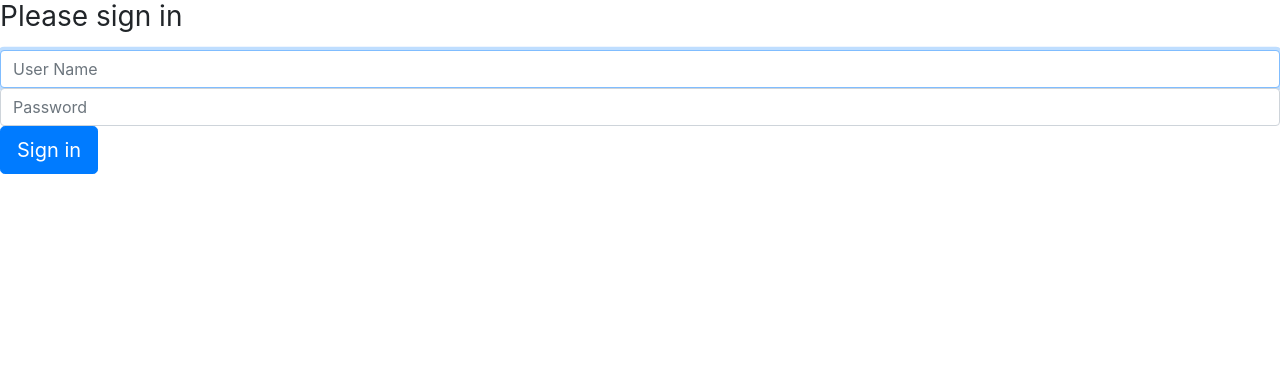
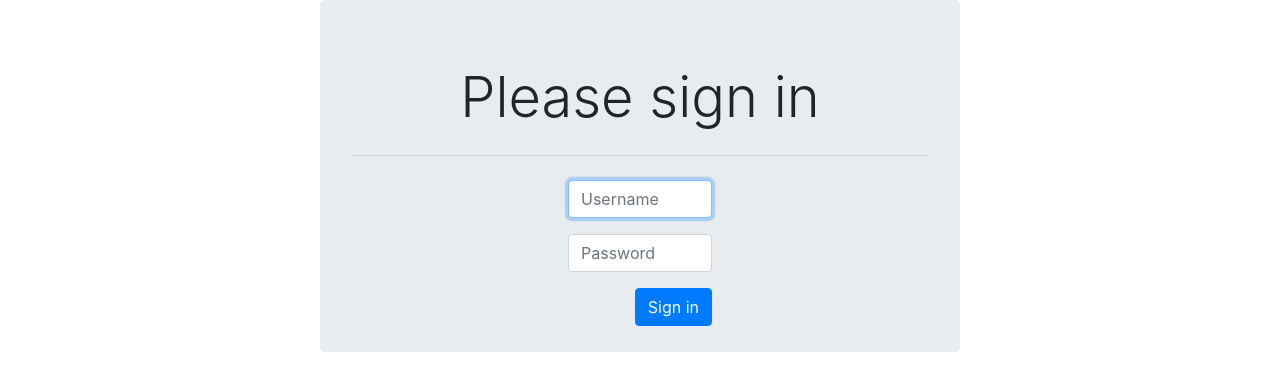
Before and after one commit to EliasVdd/webandmobile-individueleopdracht-EliasVandendriesche, a Symfony app: template Werkpakket 3/werkpakket3/templates/security/login.html.twig in a window 1280 px wide. Shown: the top 391 px of the page. Run offline with Twig, Linux system fonts and the light colour scheme; the template is opened without the code that fills it, so the values that code supplies are empty; some libraries are stand-ins or nearby versions.

Commit message:
Add login page layout

```diff
--- a/Werkpakket 3/werkpakket3/templates/security/login.html.twig
+++ b/Werkpakket 3/werkpakket3/templates/security/login.html.twig
@@ -3,22 +3,36 @@
 {% block title %}Log in!{% endblock %}
 
 {% block body %}
+<style>
+    .jumbotron {
+        max-width: 50%;
+    }
+
+    form {
+        max-width: 25%;
+    }
+</style>
+
+<div align="center">
+    <div class="jumbotron">
+        <h1 class="display-4">Please sign in</h1>
+        <hr class="my-4"/>
         <form method="post" action="{{ path('checkroute') }}">
             {% if error %}
                 <div class="alert alert-danger">{{ error.messageKey|trans(error.messageData, 'security') }}</div>
             {% endif %}
 
-    <h1 class="h3 mb-3 font-weight-normal">Please sign in</h1>
+            <div class="form-group">
                 <label for="inputUserName" class="sr-only">User Name</label>
-    <input type="text" value="{{ last_username }}" name="_username" id="inputUserName" class="form-control" placeholder="User Name" required autofocus>
+                <input type="text" value="{{ last_username }}" name="_username" id="inputUserName" class="form-control" placeholder="Username" required autofocus>
+            </div>
+            <div class="form-group">
                 <label for="inputPassword" class="sr-only">Password</label>
                 <input type="password" name="_password" id="inputPassword" class="form-control" placeholder="Password" required>
+            </div>
+            {#
+            <div class="form-group form-check">
 
-    <input type="hidden" name="_csrf_token"
-           value="{{ csrf_token('authenticate') }}"
-    >
-
-    {#
                 Uncomment this section and add a remember_me option below your firewall to activate remember me functionality.
                     See https://symfony.com/doc/current/security/remember_me.html
 
@@ -27,10 +41,12 @@
                             <input type="checkbox" name="_remember_me"> Remember me
                         </label>
                     </div>
+
+            </div>
             #}
-
-    <button class="btn btn-lg btn-primary" type="submit">
-        Sign in
-    </button>
+            <input type="hidden" name="_csrf_token" value="{{ csrf_token('authenticate') }}">
+            <button class="btn btn-primary float-right" type="submit">Sign in</button>
         </form>
+    </div>
+</div>
 {% endblock %}
```
Lines whose indentation alone changed are shown as unchanged.
